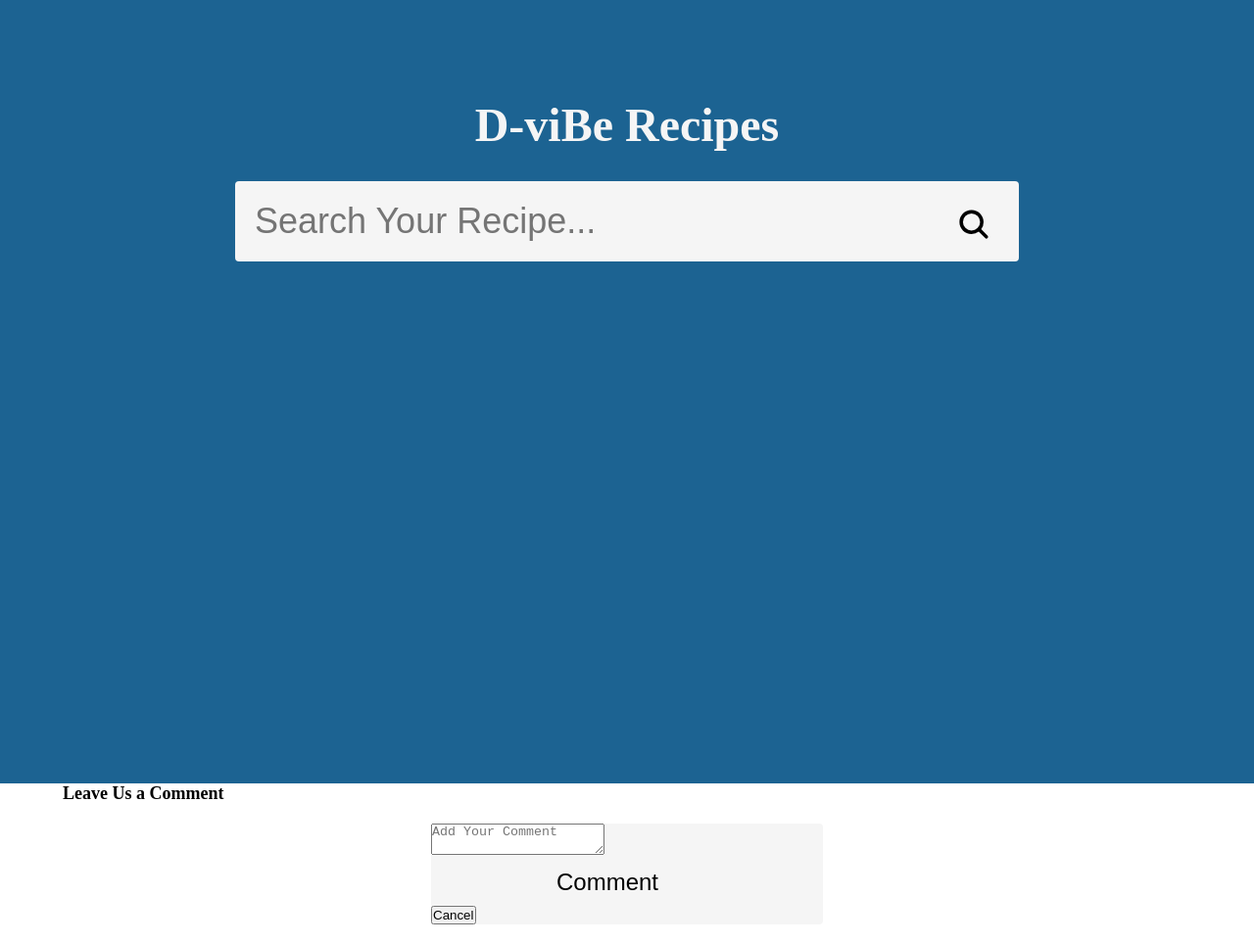
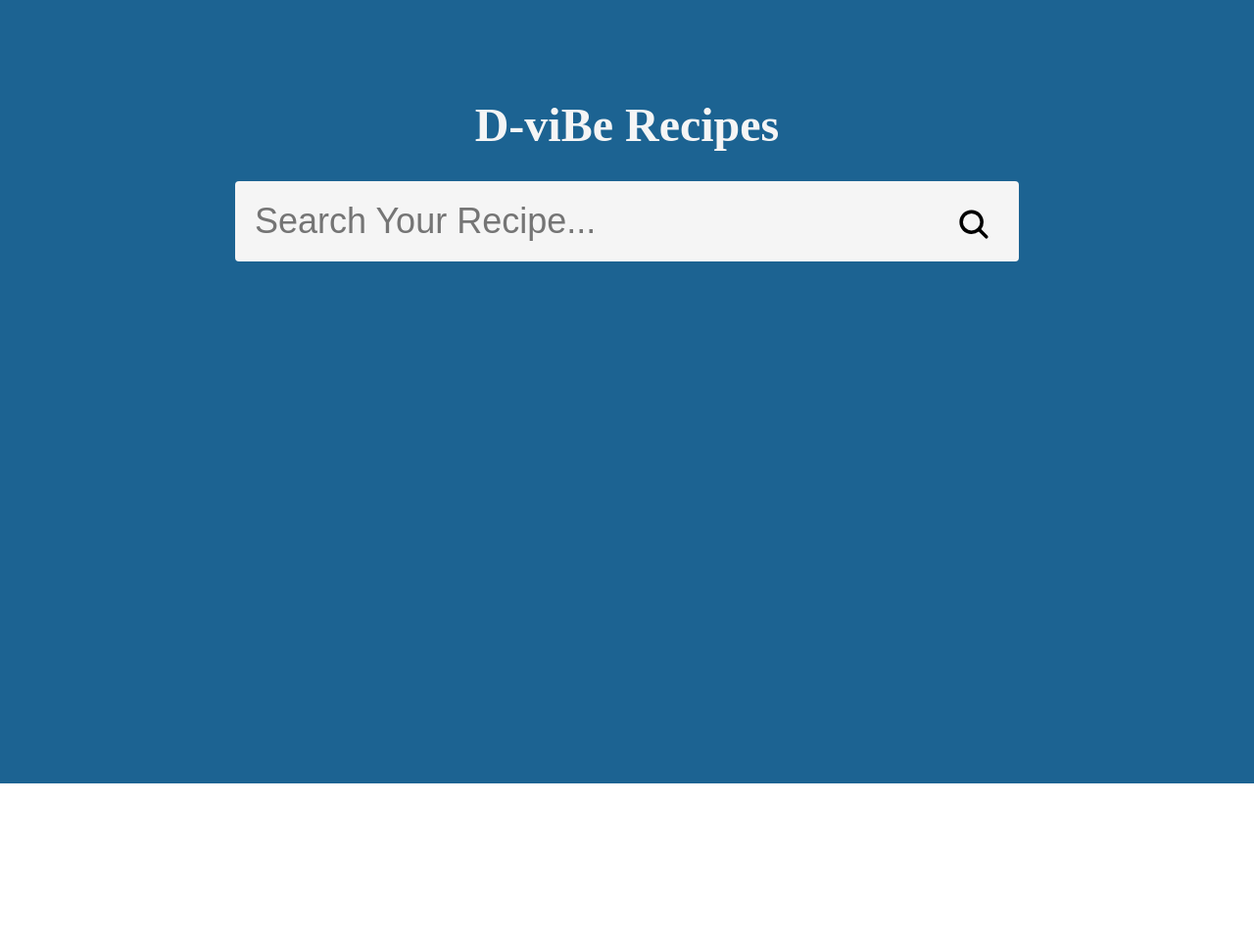
Before and after one commit to luh-dreezy/D-vibe-Recipes, a website: page index.html in a window 1280 px wide. Shown: the whole page at 98% size. After the commit the page ends 800 px from the top, so only its background shows below. Drawn offline with nearby package versions, Linux system fonts and the light colour scheme.

Commit message:
removed comment section

```diff
--- a/index.html
+++ b/index.html
@@ -26,20 +26,8 @@
                 <p class="item-data">Calories:120</p>
             </div>
            !-->
-
        </div>
-
     </section>
-    <div class="container">
-        <h2>Leave Us a Comment</h2>
-        <form>
-           <textarea placeholder="Add Your Comment"></textarea>
-           <div class="btn">
-                <input type ="submit" value ="Comment">
-                <button>Cancel</button>
-           </div>
-        </form>
-    </div>
     <script type="module" src="https://unpkg.com/ionicons@5.5.2/dist/ionicons/ionicons.esm.js"></script>
     <script nomodule src="https://unpkg.com/ionicons@5.5.2/dist/ionicons/ionicons.js"></script>
     <script src="./index.js"></script>
```
